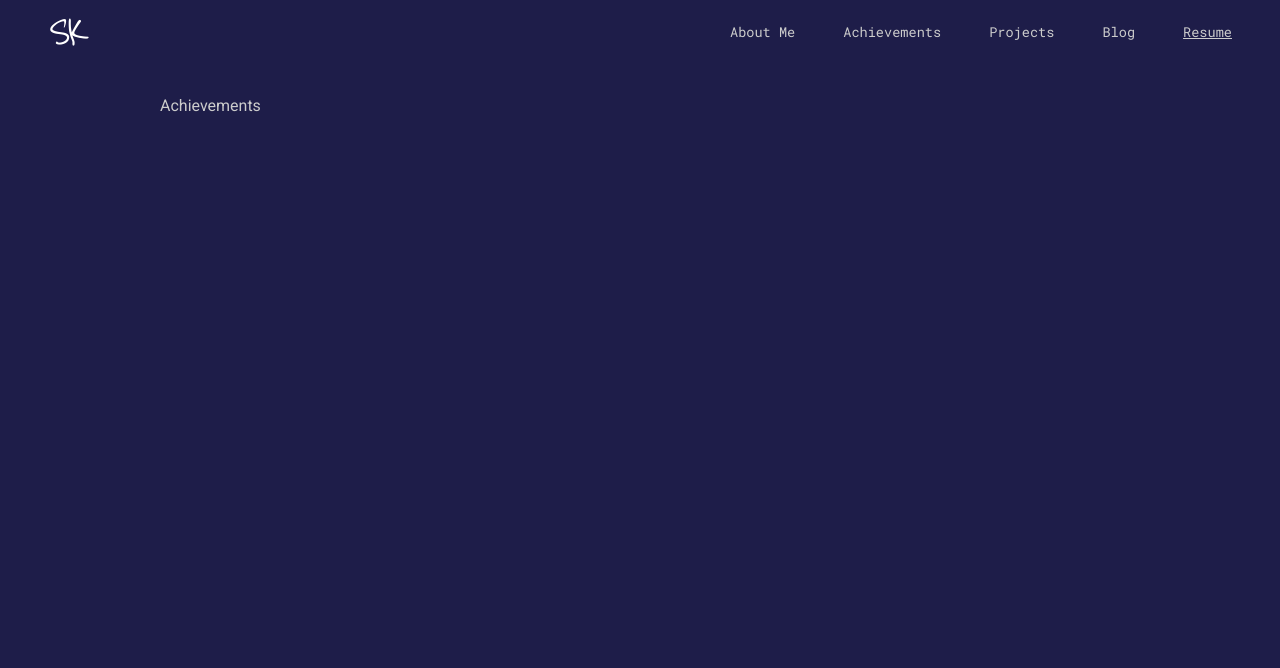
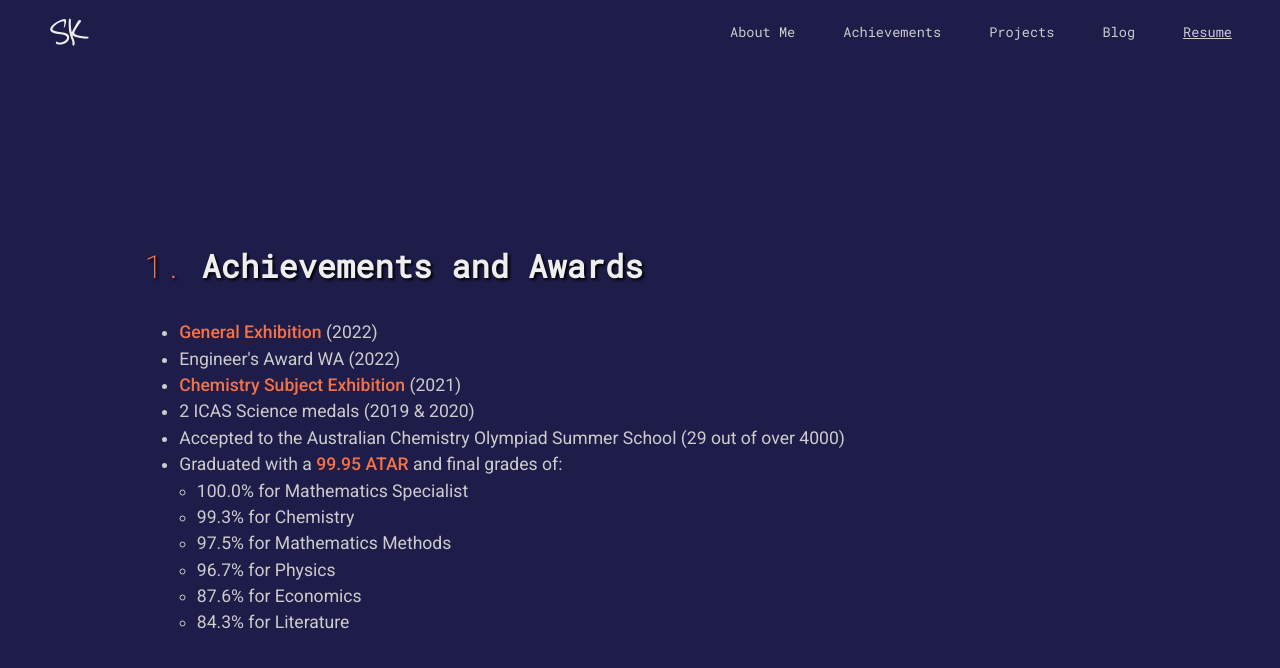
Before and after one commit to shen-kit/personal-website, a React (Create React App) app: page /achievements in a window 1280 px wide. Shown: the top 668 px of the page. Built offline with nearby package versions, Linux system fonts and the light colour scheme.

Commit message:
created achievements and awards page, added content and styling

```diff
--- /dev/null
+++ b/src/components/Heading.js
@@ -0,0 +1,9 @@
+import classes from './Heading.module.css';
+
+function Heading(props) {
+  return (
+    <h1><span>{props.number}.</span> {props.text}</h1>
+  );
+}
+
+export default Heading;
--- /dev/null
+++ b/src/components/Heading.module.css
@@ -0,0 +1,16 @@
+@import url('https://fonts.googleapis.com/css2?family=Roboto+Mono:wght@200&display=swap');
+
+span {
+  color: var(--ACCENT-COLOR);
+  font-family: 'Roboto Mono', monospace;
+  font-weight: 200;
+}
+
+h1 {
+  color: var(--BRIGHT-COLOR);
+  font-size: 2rem;
+  font-family: 'Roboto Mono', monospace;
+  font-weight: 600;
+  margin-bottom: 1em;
+  text-shadow: var(--SHADOW);
+}
--- a/src/components/layout/Layout.module.css
+++ b/src/components/layout/Layout.module.css
@@ -7,7 +7,6 @@
 }
 
 main {
-  padding: 1rem;
   grid-column: 2 / -2;
   grid-row: 2 / 3;
 }
--- a/src/components/layout/Navbar.module.css
+++ b/src/components/layout/Navbar.module.css
@@ -4,9 +4,11 @@
 header {
   display: flex;
   justify-content: space-between;
-  /* background-color: #333; */
   grid-column: 1 / -1;
   padding: 0 3rem;
+  position: sticky;
+  top: 0;
+  background-color: var(--BACKGROUND-COLOR);
 }
 
 header ul {
@@ -20,7 +22,7 @@ header ul {
 }
 
 header a {
-  color: #ccc;
+  color: var(--NORMAL-COLOR);
   text-decoration: none;
 }
 
@@ -29,7 +31,7 @@ header a:hover {
 }
 
 .logo {
-  color: #fff;
+  color: var(--BRIGHT-COLOR);
   align-self: center;
   font-family: 'Reenie Beanie', cursive;
   font-size: 3rem;
--- a/src/index.css
+++ b/src/index.css
@@ -4,11 +4,22 @@
   box-sizing: border-box;
 }
 
+:root {
+ --SHADOW: 2px 2px 3px #000;
+
+ /* COLOURS */
+ --NORMAL-COLOR: #ccc;
+ --BRIGHT-COLOR: #eee;
+ --ACCENT-COLOR: #F57247;
+ --BACKGROUND-COLOR: #1e1d49;
+}
+
 body {
   font-family: 'Roboto', 'Oxygen', 'Ubuntu', 'Cantarell', 'Fira Sans', 'Droid Sans', 'Helvetica Neue', sans-serif;
-  background-color: #1e1d49;
-  color: #ccc;
+  background-color: var(--BACKGROUND-COLOR);
+  color: var(--NORMAL-COLOR);
   min-height: 100vh;
+  font-size: 1.1rem;
   -webkit-font-smoothing: antialiased;
   -moz-osx-font-smoothing: grayscale;
 }
@@ -21,3 +32,8 @@ code {
 #root {
   height: 100vh;
 }
+
+p {
+  font-family: 'Roboto';
+  line-height: 1.5;
+}
--- a/src/pages/About.js
+++ b/src/pages/About.js
@@ -1,5 +1,22 @@
+import classes from './About.module.css';
+import Heading from '../components/Heading.js';
+
+import image from '../assets/oahs.jpg';
+
 function About() {
-  return <div>About</div>
+  return (
+    <div className={classes.center}>
+      <section>
+        <Heading number='0' text='About Me' />
+        <p>Lorem ipsum dolor sit amet, consectetur adipiscing elit. Praesent tempor iaculis sapien, quis fringilla ex euismod vitae. Etiam sit amet blandit erat. Proin id quam quis sapien accumsan facilisis eu nec velit.</p>
+        <br/>
+        <p>Proin dui turpis, elementum sed dignissim et, euismod ac massa.</p>
+      </section>
+      <div>
+        <img className={classes.myImg} src={image} alt='image of me doing a handstand' />
+      </div>
+    </div>
+  );
 }
 
 export default About;
--- /dev/null
+++ b/src/pages/About.module.css
@@ -0,0 +1,17 @@
+.center {
+  height: 100%;
+  display: flex;
+  align-items: center;
+  justify-content: center;
+  flex-direction: row;
+  gap: 20%;
+}
+
+.myImg {
+  width: 22vw;
+  height: 30vw;
+  object-fit: cover;
+  border-radius: 1rem;
+  object-position: 50% 50%;
+  box-shadow: var(--SHADOW);
+}
--- a/src/pages/Achievements.js
+++ b/src/pages/Achievements.js
@@ -1,5 +1,29 @@
+import Heading from '../components/Heading.js';
+import classes from './Achievements.module.css';
+
 function Achievements() {
-  return <div>Achievements</div>
+  return (
+    <div className={classes.center}>
+      <Heading number='1' text='Achievements and Awards' />
+      <ul className={classes.mainList}>
+        <li><strong>General Exhibition</strong> (2022)</li>
+        <li>Engineer's Award WA (2022)</li>
+        <li><strong>Chemistry Subject Exhibition</strong> (2021)</li>
+        <li>2 ICAS Science medals (2019 & 2020)</li>
+        <li>Accepted to the Australian Chemistry Olympiad Summer School (29 out of over 4000)</li>
+        <li>Graduated with a <strong>99.95 ATAR</strong> and final grades of:
+          <ul>
+            <li>100.0% for Mathematics Specialist</li>
+            <li>99.3% for Chemistry</li>
+            <li>97.5% for Mathematics Methods</li>
+            <li>96.7% for Physics</li>
+            <li>87.6% for Economics</li>
+            <li>84.3% for Literature</li>
+          </ul>
+        </li>
+      </ul>
+    </div>
+  )
 }
 
 export default Achievements;
--- /dev/null
+++ b/src/pages/Achievements.module.css
@@ -0,0 +1,21 @@
+.center {
+  height: 100%;
+  display: flex;
+  align-items: flex-start;
+  justify-content: center;
+  flex-direction: column;
+}
+
+ul {
+  margin-left: 1em;
+  line-height: 1.5;
+}
+
+.mainList {
+  margin-left: 2em;
+}
+
+strong {
+  font-weight: 500;
+  color: var(--ACCENT-COLOR);
+}
--- a/src/pages/Home.js
+++ b/src/pages/Home.js
@@ -4,8 +4,8 @@ function Home() {
   return (
     <div className={classes.center}>
       <section>
-        <h2>Hey there, I'm</h2>
-        <h1>Shen-Kit Hia.</h1>
+        <h2 className={classes.headingLine1}>Hey there, I'm</h2>
+        <h1 className={classes.headingLine2}>Shen-Kit Hia.</h1>
         <p>I’m currently studying Electrical Engineering and Computer Science, and am passionate about coding, productivity, and fitness.</p>
         <div className={classes.iconRow}>
           <a href='https://www.instagram.com/shenk1t' className='fa fa-instagram'></a>
@@ -13,7 +13,7 @@ function Home() {
           <a href='https://github.com/shen-kit' className='fa fa-github'></a>
         </div>
       </section>
-      <img src="https://images.thewest.com.au/publication/C-9200008/b0ffdf810ee5e0ea973c4f8fe05fb1d9a6278474-4x3-x222y0w3556h2667.jpg?imwidth=810&impolicy=wan_v3"/>
+      <img className={classes.myImg} src="https://images.thewest.com.au/publication/C-9200008/b0ffdf810ee5e0ea973c4f8fe05fb1d9a6278474-4x3-x222y0w3556h2667.jpg?imwidth=810&impolicy=wan_v3"/>
     </div>
   );
 }
--- a/src/pages/Home.module.css
+++ b/src/pages/Home.module.css
@@ -9,36 +9,35 @@
   gap: 20%;
 }
 
-img {
+.myImg {
   height: 30vw;
   width: 25vw;
   object-fit: cover;
   object-position: 47% 0;
   border-radius: 1rem;
+  box-shadow: var(--SHADOW);
 }
 
-h2 {
-  color: #eee;
+.headingLine1 {
+  color: var(--BRIGHT-COLOR);
   font-family: 'Roboto';
   font-weight: 300;
   font-size: 3rem;
   margin-bottom: 0.5rem;
+  text-shadow: var(--SHADOW);
 }
 
-h1 {
-  color: #F57247;
+.headingLine2 {
+  --SHADOW: 1px 1px 2px #000;
+  color: var(--ACCENT-COLOR);
   font-family: 'Roboto';
   font-weight: 600;
   font-size: 4rem;
   letter-spacing: 0.15rem;
   margin-bottom: 1.5rem;
+  text-shadow: var(--SHADOW);
 }
 
-p {
-  font-family: 'Roboto';
-  font-size: 1.1rem;
-  line-height: 1.5;
-}
 
 .iconRow {
   margin-top: 1rem;
@@ -47,11 +46,11 @@ p {
   gap: 1rem;
 }
 
-a {
-  color: #eee;
+.iconRow a {
+  color: var(--BRIGHT-COLOR);
   text-decoration: none;
 }
 
-a:hover {
-  color: #ddd;
+.iconRow a:hover {
+  filter: brightness(150%);
 }
```
